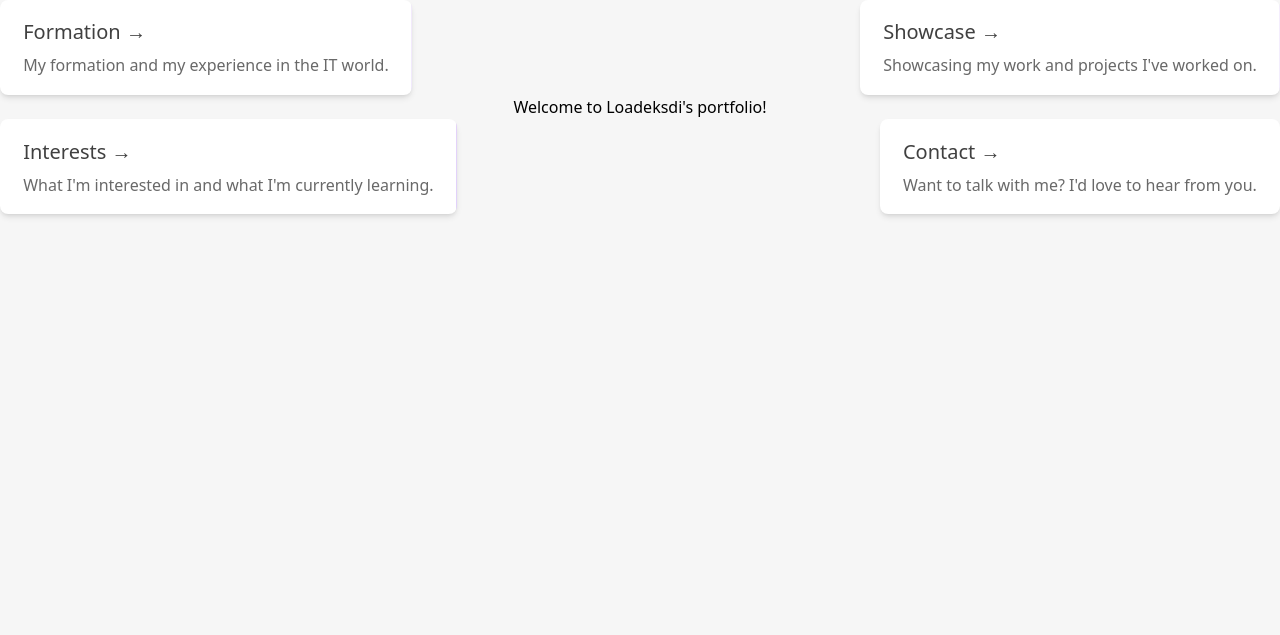
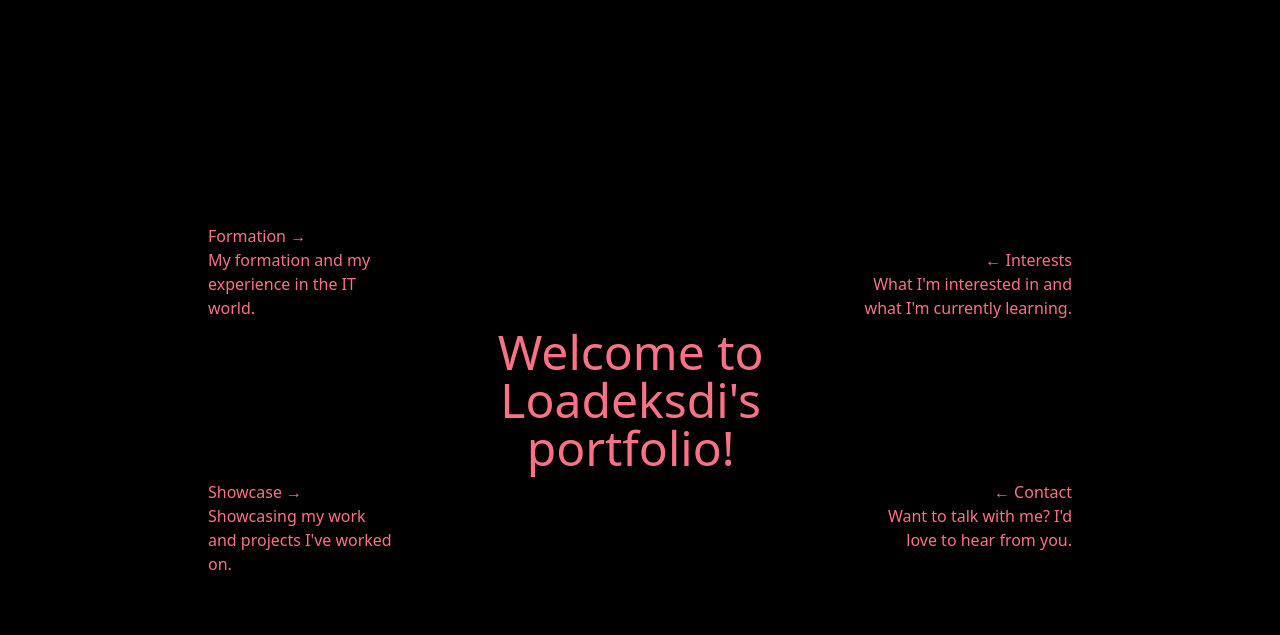
Before and after one commit to Loadeksdi/loadeksdi-portfolio, an Astro site: page / in a window 1280 px wide. Built offline with nearby package versions, Linux system fonts and the light colour scheme; Astro itself is replaced by a stand-in of ours.

Commit message:
Working on main page

```diff
--- a/src/components/Card.astro
+++ b/src/components/Card.astro
@@ -3,61 +3,23 @@ export interface Props {
 	title: string;
 	body: string;
 	href: string;
+	style: string;
 }
 
-const { href, title, body } = Astro.props;
+const { href, title, body, style } = Astro.props;
 ---
 
-<li class="link-card">
+<section class={style}>
 	<a href={href}>
 		<h2>
-			{title}
-			<span>&rarr;</span>
+			{
+				(style.includes("right") && <span>&larr; {title}</span>) || (
+					<span>{title} &rarr;</span>
+				)
+			}
 		</h2>
 		<p>
 			{body}
 		</p>
 	</a>
-</li>
-<style>
-	.link-card {
-		list-style: none;
-		display: flex;
-		padding: 0.15rem;
-		background-color: white;
-		background-image: var(--accent-gradient);
-		background-size: 400%;
-		border-radius: 0.5rem;
-		background-position: 100%;
-		transition: background-position 0.6s cubic-bezier(0.22, 1, 0.36, 1);
-		box-shadow: 0 4px 6px -1px rgba(0, 0, 0, 0.1),
-			0 2px 4px -2px rgba(0, 0, 0, 0.1);
-	}
-
-	.link-card > a {
-		width: 100%;
-		text-decoration: none;
-		line-height: 1.4;
-		padding: 1rem 1.3rem;
-		border-radius: 0.35rem;
-		color: #111;
-		background-color: white;
-		opacity: 0.8;
-	}
-	h2 {
-		margin: 0;
-		font-size: 1.25rem;
-		transition: color 0.6s cubic-bezier(0.22, 1, 0.36, 1);
-	}
-	p {
-		margin-top: 0.5rem;
-		margin-bottom: 0;
-		color: #444;
-	}
-	.link-card:is(:hover, :focus-within) {
-		background-position: 0;
-	}
-	.link-card:is(:hover, :focus-within) h2 {
-		color: rgb(var(--accent));
-	}
-</style>
+</section>
--- a/src/layouts/Layout.astro
+++ b/src/layouts/Layout.astro
@@ -22,7 +22,7 @@ const { title } = Astro.props;
 		<meta name="generator" content={Astro.generator} />
 		<title>{title}</title>
 	</head>
-	<body>
+	<body class="bg-black">
 		<slot />
 	</body>
 </html>
--- a/src/pages/index.astro
+++ b/src/pages/index.astro
@@ -4,31 +4,37 @@ import Card from "../components/Card.astro";
 ---
 
 <Layout title="Loadeksdi's portfolio">
-	<main>
-		<div class="flex gap-4 justify-between">
+	<main class="flex items-center justify-center h-screen mx-52 text-rose-400">
+		<div class="flex flex-col">
 			<Card
 				href="/formation"
 				title="Formation"
 				body="My formation and my experience in the IT world."
+				style="my-20"
 			/>
 			<Card
 				href="/showcase"
 				title="Showcase"
 				body="Showcasing my work and projects I've worked on."
+				style="my-20"
 			/>
 		</div>
-		<h1 class="text-center">Welcome to Loadeksdi's portfolio!</h1>
-	</main>
-	<div class="flex gap-4 justify-between">
+		<h1 class="flex text-center text-5xl m-10">
+			Welcome to Loadeksdi's portfolio!
+		</h1>
+		<div class="flex flex-col my-20">
 			<Card
 				href="/about"
 				title="Interests"
 				body="What I'm interested in and what I'm currently learning."
+				style="my-20 text-right"
 			/>
 			<Card
 				href="/contact"
 				title="Contact"
 				body="Want to talk with me? I'd love to hear from you."
+				style="my-20 text-right"
 			/>
 		</div>
+	</main>
 </Layout>
```
Lines whose indentation alone changed are shown as unchanged.
